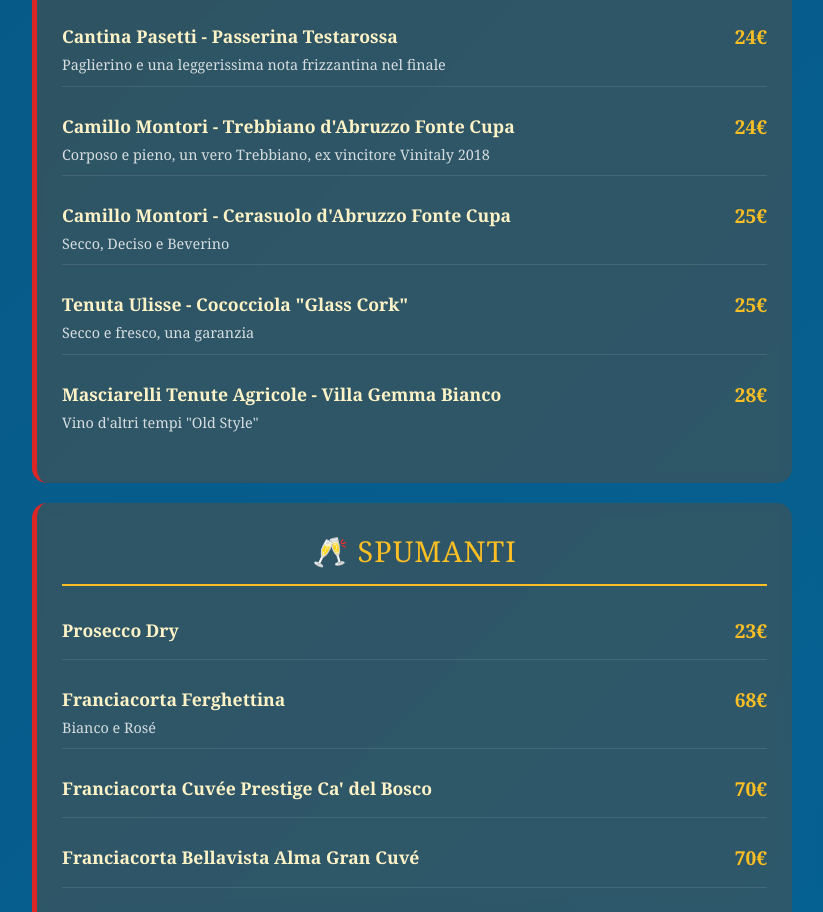
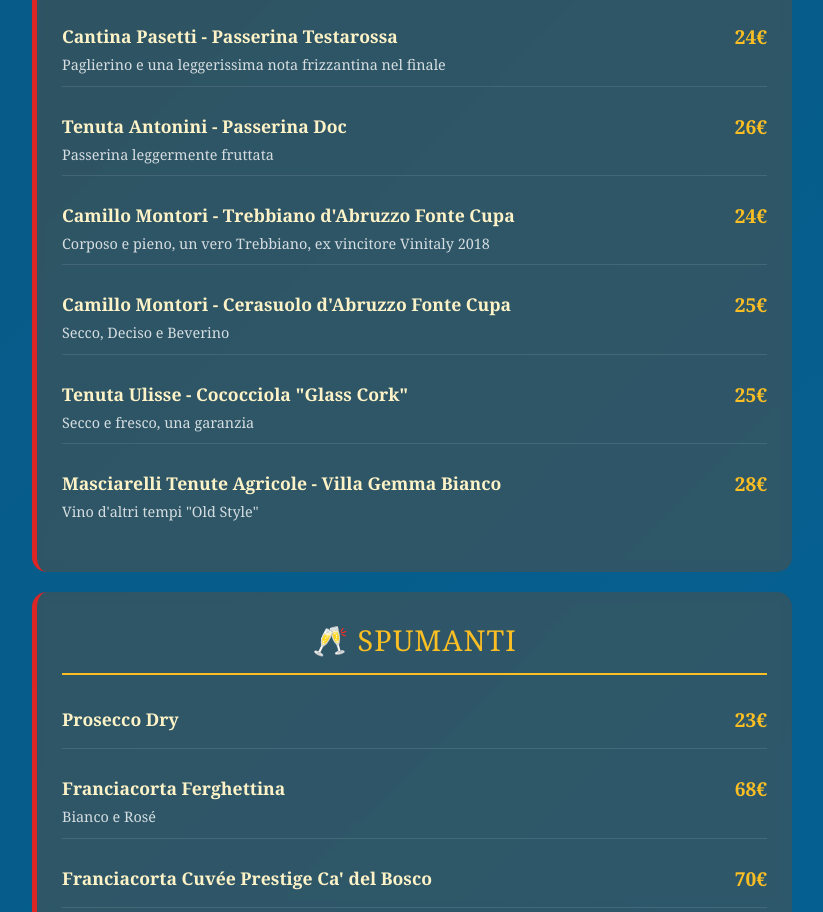
Before and after one commit to Pd15322/MENU-ITALIANO, a plain HTML site: page index.html in a window 1280 px wide. Shown: the part 5027-5939 px from the top of the page, without its empty margins (228-1051 px from the left). Drawn offline with Linux system fonts and the light colour scheme.

Commit message:
Update index.html

```diff
--- a/index.html
+++ b/index.html
@@ -550,6 +550,13 @@
             </div>
             <div class="menu-item">
                 <div class="item-info">
+                    <div class="item-name">Tenuta Antonini - Passerina Doc</div>
+                    <div class="item-description">Passerina leggermente fruttata</div>
+                </div>
+                <div class="item-price">26€</div>
+            </div>
+            <div class="menu-item">
+                <div class="item-info">
                     <div class="item-name">Camillo Montori - Trebbiano d'Abruzzo Fonte Cupa</div>
                     <div class="item-description">Corposo e pieno, un vero Trebbiano, ex vincitore Vinitaly 2018</div>
                 </div>
```
